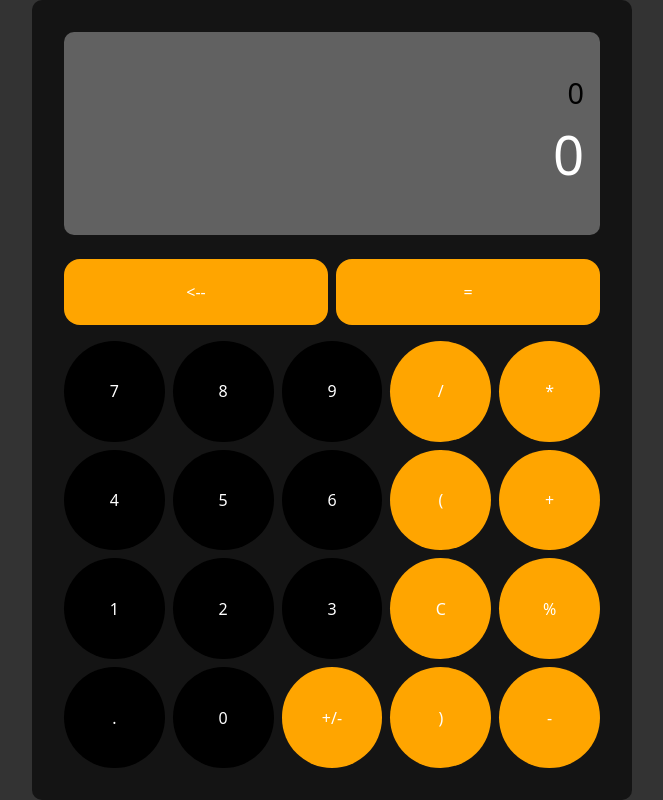
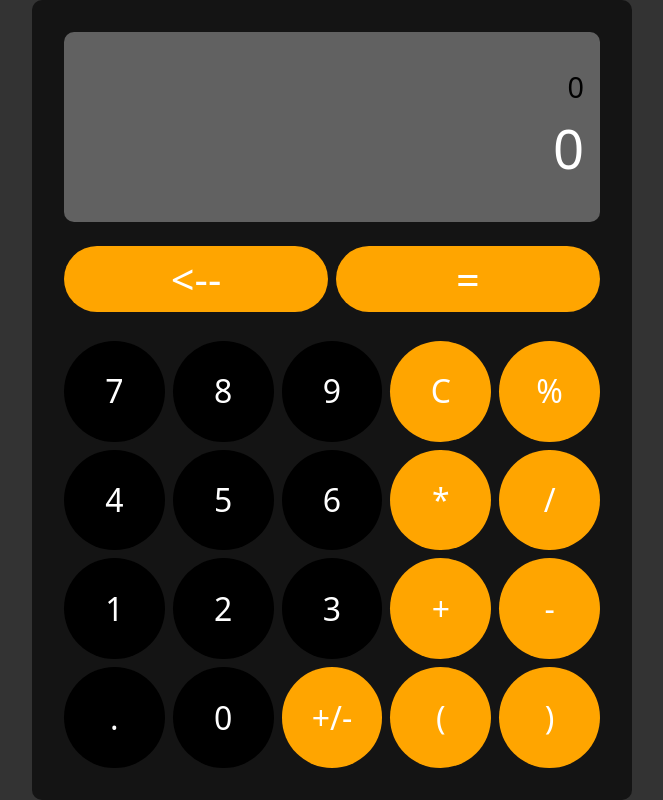
Before and after one commit to StefanZagarov/React-Calculator, a React (Vite) app: page / in a window 1280 px wide. Shown: the whole page, without its empty margins (308-971 px from the left). Built offline with nearby package versions, Linux system fonts and the light colour scheme.

Commit message:
Button text scales with size

```diff
--- a/src/App.tsx
+++ b/src/App.tsx
@@ -45,32 +45,32 @@ function App() {
             <Button value='7' onClick={handleClick} />
             <Button value='8' onClick={handleClick} />
             <Button value='9' onClick={handleClick} />
-            <Button variant="function" value='/' onClick={handleClick} />
-            <Button variant="function" value='*' onClick={handleClick} />
+            <Button variant="function" value='C' onClick={handleClick} />
+            <Button variant="function" value='%' onClick={handleClick} />
           </div>
 
           <div className="row">
             <Button value='4' onClick={handleClick} />
             <Button value='5' onClick={handleClick} />
             <Button value='6' onClick={handleClick} />
-            <Button variant="function" value='(' onClick={handleClick} />
-            <Button variant="function" value='+' onClick={handleClick} />
+            <Button variant="function" value='*' onClick={handleClick} />
+            <Button variant="function" value='/' onClick={handleClick} />
           </div>
 
           <div className="row">
             <Button value='1' onClick={handleClick} />
             <Button value='2' onClick={handleClick} />
             <Button value='3' onClick={handleClick} />
-            <Button variant="function" value='C' onClick={handleClick} />
-            <Button variant="function" value='%' onClick={handleClick} />
+            <Button variant="function" value='+' onClick={handleClick} />
+            <Button variant="function" value='-' onClick={handleClick} />
           </div>
 
           <div className="row">
             <Button value='.' onClick={handleClick} />
             <Button value='0' onClick={handleClick} />
             <Button variant="function" value='+/-' onClick={handleClick} />
+            <Button variant="function" value='(' onClick={handleClick} />
             <Button variant="function" value=')' onClick={handleClick} />
-            <Button variant="function" value='-' onClick={handleClick} />
           </div>
         </div>
       </div>
--- a/src/components/button/Button.module.css
+++ b/src/components/button/Button.module.css
@@ -13,6 +13,8 @@
 
     flex: 1 1 0;
     aspect-ratio: 1 / 1;
+
+    font-size: clamp(1rem, 4.5vw, 2rem);
 }
 
 .fn-btn,
@@ -25,4 +27,6 @@
 
     border-radius: 1em;
     margin-bottom: 0.5em;
+
+    font-size: clamp(1.6rem, 5.5vw, 2.6rem);
 }
```
